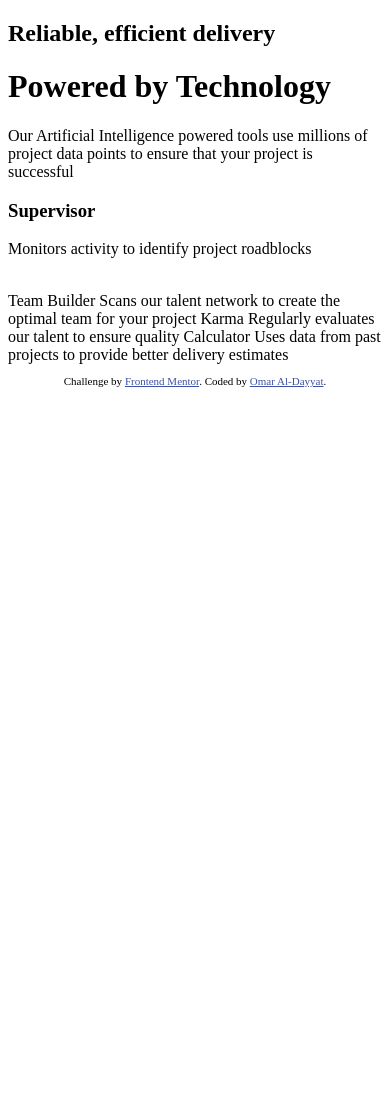
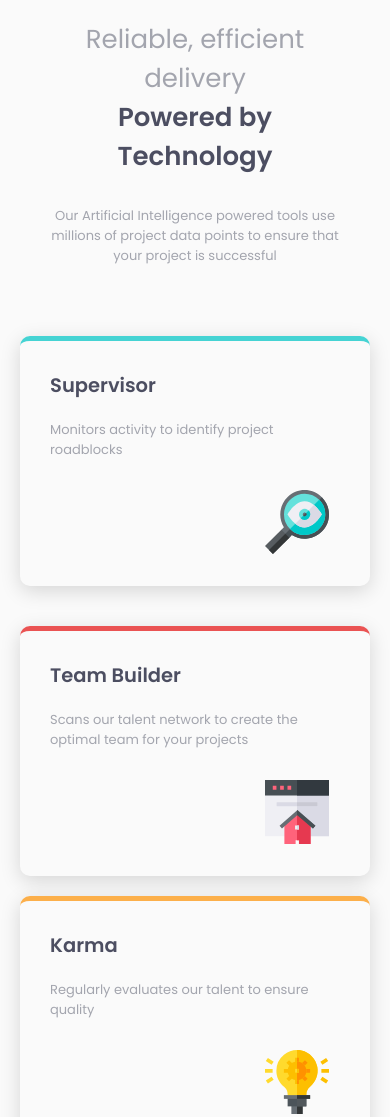
Before and after one commit to OmarDayyat/8-FEM-Newbie-Four-card-feature-section, a plain HTML site: page index.html in a window 390 px wide. Shown: the top 1117 px of the page. Before the commit the page ends 844 px from the top, so only its background shows below. Drawn offline with Linux system fonts and the light colour scheme.

Commit message:
Finishing of the project with responsive layout

```diff
--- a/index.html
+++ b/index.html
@@ -15,35 +15,37 @@
   <body>
     <main>
       <div class="main-container">
-        <div class="main-text-container">
-          <h2>Reliable, efficient delivery</h2>
-          <h1>Powered by Technology</h1>
-          <p>Our Artificial Intelligence powered tools use millions of project data points
-            to ensure that your project is successful</p>
+        <div class="text-container">
+          <h1><span>Reliable, efficient delivery</span>Powered by Technology </h2>
+            <p>Our Artificial Intelligence powered tools use millions of project data points
+              to ensure that your project is successful</p>
         </div>
-        <div class="cards=container">
+        <div class="cards-container">
           <div class="cards card-1">
-            <h3>Supervisor</h3>
+            <h2>Supervisor</h2>
             <p>Monitors activity to identify project roadblocks</p>
-            <img src="" alt="" />
+            <img src="./images/icon-supervisor.svg" alt="Supervisor icon" />
           </div>
-          <div class="cards card-column">
-            <div class="cards card-2"></div>
-            <div class="cards card-3"></div>
+          <div class="card-column">
+            <div class="cards card-2">
+              <h2>Team Builder</h2>
+              <p>Scans our talent network to create the optimal team for your projects</p>
+              <img src="./images/icon-team-builder.svg" alt="Team Builder icon" />
+            </div>
+            <div class="cards card-3">
+              <h2>Karma</h2>
+              <p>Regularly evaluates our talent to ensure quality</p>
+              <img src="./images/icon-karma.svg" alt="Karma icon" />
+            </div>
           </div>
-          <div class="cards card-4"></div>
+          <div class="cards card-4">
+            <h2>Calculator</h2>
+            <p>Uses data from past projects to provide better delivery estimates</p>
+            <img src="./images/icon-calculator.svg" alt="Calculator icon" />
+          </div>
         </div>
       </div>
     </main>
-    Team Builder
-    Scans our talent network to create the optimal team for your project
-
-    Karma
-    Regularly evaluates our talent to ensure quality
-
-    Calculator
-    Uses data from past projects to provide better delivery estimates
-
 
     <footer>
       <p class="attribution">
--- a/styles/_variables.scss
+++ b/styles/_variables.scss
@@ -0,0 +1,12 @@
+@import url('https://fonts.googleapis.com/css2?family=Poppins:wght@200;400;600&display=swap');
+
+$Red: hsl(0, 78%, 62%);
+$Cyan: hsl(180, 62%, 55%);
+$Orange: hsl(34, 97%, 64%);
+$Blue: hsl(212, 86%, 64%);
+
+$Very-Dark-Blue: hsl(234, 12%, 34%);
+$Grayish-Blue: hsl(229, 6%, 66%);
+$Very-Light-Gray: hsl(0, 0%, 98%);
+
+$font: 'Poppins', sans-serif;
--- a/styles/style.scss
+++ b/styles/style.scss
@@ -4,15 +4,150 @@
   General
 ================*/
 
+*{
+  box-sizing: border-box;
+  padding: 0;
+  margin: 0;
+}
 
+html{
+  height: 100vh;
+  background-color: $Very-Light-Gray;
+  font-size: 13px;
+}
+
+body{
+  display: flex;
+  flex-direction: column;
+  justify-content: center;
+  align-items: center;
+  text-align: center;
+  padding: 20px;
+}
+
+h1{
+  color:$Very-Dark-Blue;
+  margin-bottom: 30px;
+  font-family: $font;
+  font-weight: 600;
+  span{
+    color: $Grayish-Blue;
+    font-family: $font;
+    font-weight: 400;
+    display: block;
+  }
+}
+
+h2{
+  color: $Very-Dark-Blue;
+  text-align: start;
+  font-family: $font;
+  font-weight: 600;
+  margin-bottom: 20px;
+}
+
+p{
+  color: $Grayish-Blue;
+  margin-bottom: 50px;
+  font-family: $font;
+}
+
+/*==============
+  Main Container
+================*/
+
+.main-container{
+  width: 80vw;
+  display: flex;
+  flex-direction: column;
+  justify-content: center;
+  align-items: center;
+}
+
+/*==============
+  Text Container
+================*/
+
+.text-container{
+  width: 34vw;
+}
+
+/*===============
+  Cards Container
+=================*/
+
+.cards-container{
+  display: flex;
+}
+
+/*===============
+  Cards
+=================*/
+
+.cards{
+  position: relative;
+  border-radius: 10px;
+  box-shadow: 0 5px 20px hsla(0, 0%, 0%,0.15);
+  padding: 30px;
+  margin: 20px;
+  max-height: 250px;
+  width: 350px;
+  p{
+    width: 90%;
+    text-align: start;
+    margin-bottom: 30px;
+  }
+  img{
+    position: relative;
+    left: 35%;
+  }
+}
+
+.card-1{
+  border-top: 5px solid $Cyan;
+  transform: translateY(50%);
+}
+
+.card-2{
+  border-top: 5px solid $Red;
+}
+
+.card-3{
+  border-top: 5px solid $Orange;
+}
+
+.card-4{
+  border-top: 5px solid $Blue;
+  transform: translateY(50%);
+}
 
 /*==============
   Attribution
 ================*/
 
 .attribution {
+  margin-bottom: 10px;
   font-size: 11px; text-align: center;
   a {
      color: hsl(228, 45%, 44%);
      }
 }
+
+@media only screen and (max-width:1024px){
+
+  .text-container{
+    width: 80vw;
+  }
+
+  .cards-container{
+    flex-direction: column;
+  }
+
+  .card-1{
+    transform: translateY(0%);
+  }
+
+  .card-4{
+    transform: translateY(0%);
+  }
+}
```
Also changed, not shown: styles/style.css, 1 other file.
